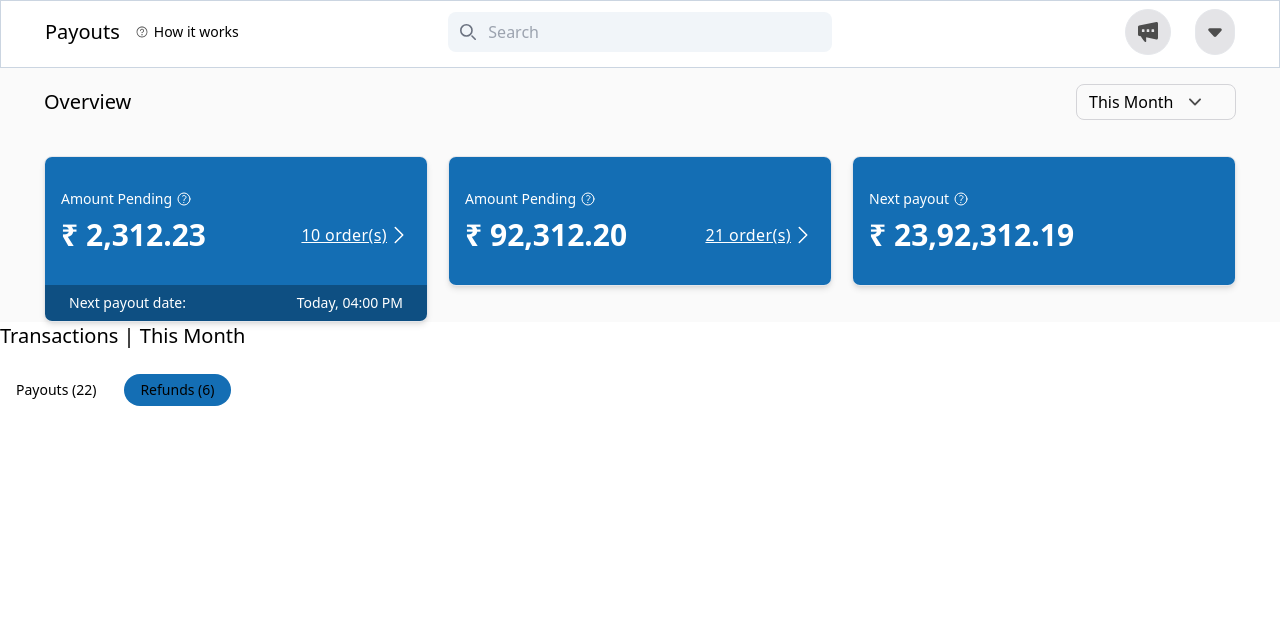
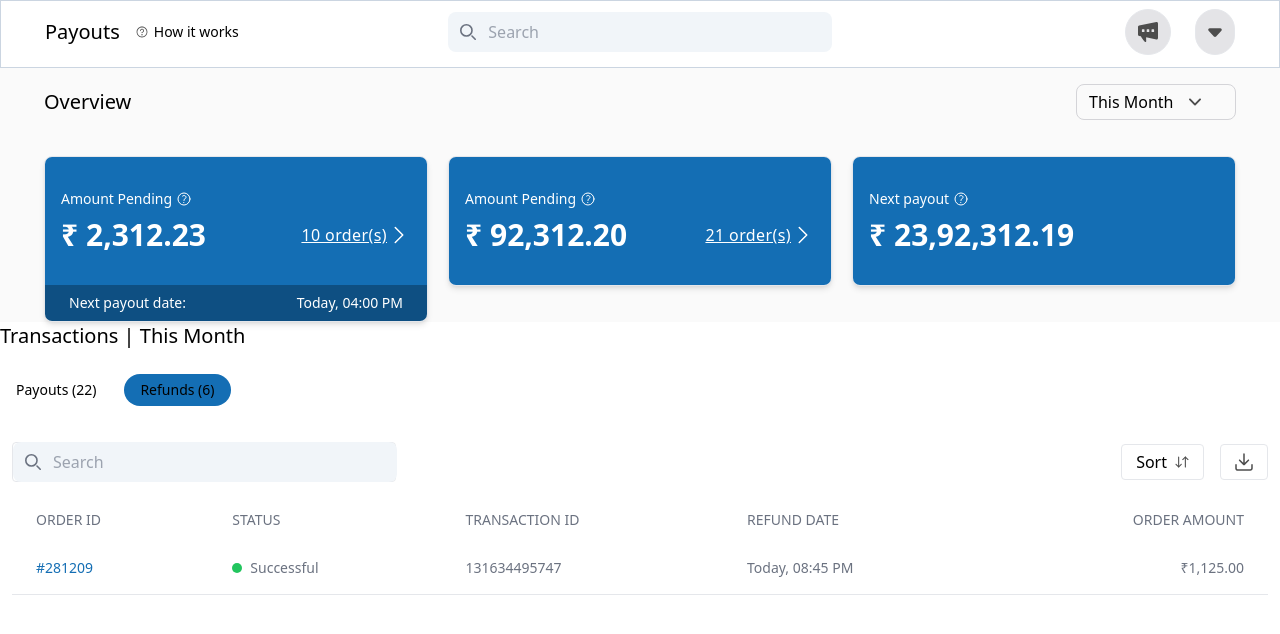
Before and after one commit to ronitsharma03/100xDevs-cohort-code, a React (Vite) app in the folder week 8.2/dukaan-tailwind/: page / in a window 1280 px wide. Shown: the top 634 px of the page. Built offline with nearby package versions, Linux system fonts and the light colour scheme.

Commit message:
Initialized transaction table data

```diff
--- a/week 8.2/dukaan-tailwind/src/components/Table.jsx
+++ b/week 8.2/dukaan-tailwind/src/components/Table.jsx
@@ -1,3 +1,4 @@
+import { Searchbar } from "./Searchbar"
 
 export const Table = () => {
     return (
@@ -11,6 +12,54 @@ export const Table = () => {
                     <span className="bg-blue-700 rounded-2xl text-white-500 py-1.5 px-4">Refunds (6)</span>
                 </div>
             </div>
+            <div className="bg-white-500 px-3 pt-3 pb-2 rounded-lg grid gap-4">
+                <div className="flex justify-between items-center">
+                    <div className="w-96 h-10 rounded flex items-center border border-black-150">
+                        <Searchbar />
+                    </div>
+                    <div className="flex gap-4">
+                        <div className="grid grid-flow-col items-center gap-2 h-9 pl-3.5 pr-3.5 rounded border border-black-150">
+                            <p>Sort</p>
+                            <svg width="14" height="12" viewBox="0 0 14 12" fill="none" xmlns="http://www.w3.org/2000/svg"><path fill-rule="evenodd" clip-rule="evenodd" d="M0.624959 7.93424C0.833239 7.72596 1.17093 7.72596 1.37921 7.93424L3.64295 10.198L5.90669 7.93424C6.11497 7.72596 6.45266 7.72596 6.66094 7.93424C6.86922 8.14252 6.86922 8.48021 6.66094 8.68849L4.02007 11.3294C3.81179 11.5376 3.47411 11.5376 3.26583 11.3294L0.624959 8.68849C0.41668 8.48021 0.41668 8.14252 0.624959 7.93424Z" fill="#4D4D4D"></path>
+                                <path fill-rule="evenodd" clip-rule="evenodd" d="M3.6429 0.515641C3.93746 0.515641 4.17624 0.754422 4.17624 1.04897L4.17624 10.9522C4.17624 11.2468 3.93746 11.4856 3.6429 11.4856C3.34835 11.4856 3.10957 11.2468 3.10957 10.9522L3.10957 1.04897C3.10957 0.754422 3.34835 0.515641 3.6429 0.515641Z" fill="#4D4D4D"></path>
+                                <path fill-rule="evenodd" clip-rule="evenodd" d="M13.3792 4.06695C13.1709 4.27523 12.8332 4.27523 12.6249 4.06695L10.3612 1.8032L8.09745 4.06695C7.88917 4.27523 7.55149 4.27523 7.34321 4.06695C7.13493 3.85867 7.13493 3.52098 7.34321 3.3127L9.98408 0.671834C10.1924 0.463555 10.53 0.463555 10.7383 0.671835L13.3792 3.3127C13.5875 3.52098 13.5875 3.85867 13.3792 4.06695Z" fill="#4D4D4D"></path>
+                                <path fill-rule="evenodd" clip-rule="evenodd" d="M10.3612 11.4855C10.0667 11.4855 9.82791 11.2468 9.82791 10.9522L9.82791 1.04896C9.82791 0.75441 10.0667 0.51563 10.3612 0.51563C10.6558 0.51563 10.8946 0.75441 10.8946 1.04896L10.8946 10.9522C10.8946 11.2468 10.6558 11.4855 10.3612 11.4855Z" fill="#4D4D4D"></path>
+                            </svg>
+                        </div>
+                        <div className="grid grid-flow-col items-center gap-2 h-9 pl-3.5 pr-3.5 rounded border border-black-150">
+                            <svg width="18" height="18" viewBox="0 0 18 18" fill="none" xmlns="http://www.w3.org/2000/svg">
+                                <path d="M16.9993 10.9414C17.371 10.9414 17.6811 11.2102 17.7435 11.5968L17.75 11.7L17.7495 15.2321C17.7495 16.5585 16.7164 17.655 15.3813 17.7448L15.2153 17.75L2.77794 17.7499C1.44615 17.7499 0.345286 16.7208 0.255253 15.391L0.25 15.2258V11.6863C0.25 11.2749 0.585964 10.9414 1.00027 10.9414C1.37194 10.9414 1.68197 11.2102 1.74442 11.5968L1.75092 11.7L1.75044 15.2321C1.75044 15.7555 2.14596 16.2013 2.65248 16.2534L2.76695 16.2599L15.2217 16.2602C15.7449 16.2602 16.1902 15.8642 16.2423 15.3577L16.2489 15.2429L16.2492 11.6863C16.2492 11.2749 16.585 10.9414 16.9993 10.9414ZM9.01207 0.25C9.37148 0.250378 9.68151 0.519212 9.74396 0.905762L9.75046 1.00892L9.75124 9.8297L12.9124 6.67494C13.1433 6.44469 13.4923 6.39342 13.7961 6.54761L13.9083 6.61495L13.9846 6.68297C14.2334 6.92976 14.2646 7.33058 14.0409 7.65049L13.9652 7.73721L9.51424 12.1745L9.43271 12.2409L9.32712 12.3035L9.23677 12.3399L9.15501 12.3617L9.07541 12.374L9.01331 12.3765L8.89007 12.3697L8.78548 12.3471L8.70291 12.3166L8.6007 12.2643L8.54241 12.2224L8.4569 12.1479L4.02399 7.726C3.73169 7.43447 3.73275 6.96287 4.02636 6.67264C4.28648 6.41551 4.69029 6.38633 5.01149 6.60986L5.09848 6.68534L8.25064 9.82956L8.24964 0.995196C8.24964 0.618676 8.53272 0.302507 8.90546 0.256191L9.01207 0.25Z" fill="#4D4D4D"></path>
+                            </svg>
+                        </div>
+                    </div>
+                </div>
+                <div className="relative overflow-x-auto">
+                    <table className="w-full text-sm text-left rtl:text-right text-gray-500 ">
+                        <thead className="text-xm font-medium rounded uppercase text-black-400">
+                            <tr>
+                                <th scope="col" className="px-6 py-3 font-medium">order ID</th>
+                                <th scope="col" className="px-6 py-3 font-medium">Status</th>
+                                <th scope="col" className="px-6 py-3 font-medium">Transaction ID</th>
+                                <th scope="col" className="px-6 py-3 font-medium">Refund date</th>
+                                <th scope="col" className="px-6 py-3 text-right font-medium">Order amount</th>
+                            </tr>
+                        </thead>
+                        <tbody>
+                            <tr className="bg-white border-b">
+                                <th scope="row" className="px-6 py-4 font-medium text-blue-700 whitespace-nowrap">#281209</th>
+                                <td className="px-6 py-4 flex items-center gap-2 text-black-600">
+                                    <div className="h-2.5 w-2.5 rounded-full bg-green-500">
+                                    </div>
+                                    Successful
+                                </td>
+                                <td className="px-6 py-4 text-black-400">131634495747</td>
+                                <td className="px-6 py-4 text-black-400">Today, 08:45 PM</td>
+                                <td className="px-6 py-4 text-right text-black-600">₹1,125.00</td>
+                            </tr>
+                        </tbody>
+                    </table>
+                </div>
+            </div>
         </div>
     )
 }
```
